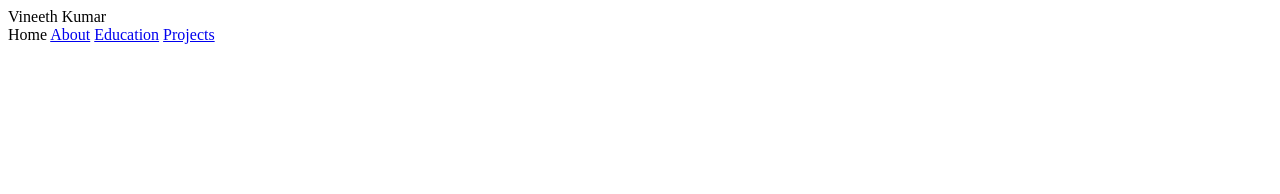
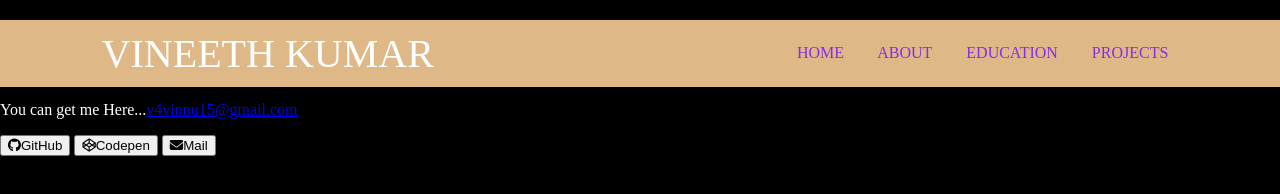
Before and after one commit to Vineeth-grms/sample-portfolio, a plain HTML site: page index.html in a window 1280 px wide. Drawn offline with Linux system fonts and the light colour scheme.

Commit message:
i completed header part with css

```diff
--- a/index.html
+++ b/index.html
@@ -17,6 +17,20 @@
             <a href="#project-sec">Projects</a>
         </nav>
     </header>
+    <section id="landing-sec">
+        <div id="intro-text">
+            <h1 class="heading-section">Hello, I'm Vineeth</h1>
+            <p>Software Developer, Technology enthusiast, EC Engineer.</p>
+            <p>You can get me Here...<a href="mailto:abc@gmail.com">v4vinnu15@gmail.com</a></p>
+        </div>
+
+        <div id="buttons">
+            <button class="btn-sec"><a><i class="fa-brands fa-github"></i>GitHub </a></button>
+            <button class="btn-sec"><a><i class="fa-brands fa-codepen"></i>Codepen</a></button>
+            <button class="btn-sec"><a><i class="fa-solid fa-envelope"></i>Mail</a></button>
+        </div>
+
+    </section>
 
 </body>
 </html>
--- a/style.css
+++ b/style.css
@@ -0,0 +1,25 @@
+body{
+    margin: 0px;
+    background-color: black;
+    color: #ffff;
+}
+header{
+    display: flex;
+    justify-content: space-around;
+    align-items: center;
+    background-color: burlywood;
+    padding: 10px;
+    position: fixed;
+    width: 100%;
+}
+header span{
+    width: 40%;
+    font-size: 40px;
+    text-transform: uppercase;
+}
+nav a{
+    margin-right: 30px;
+    color: blueviolet;
+    text-transform: uppercase;
+    text-decoration: none;
+}
```
